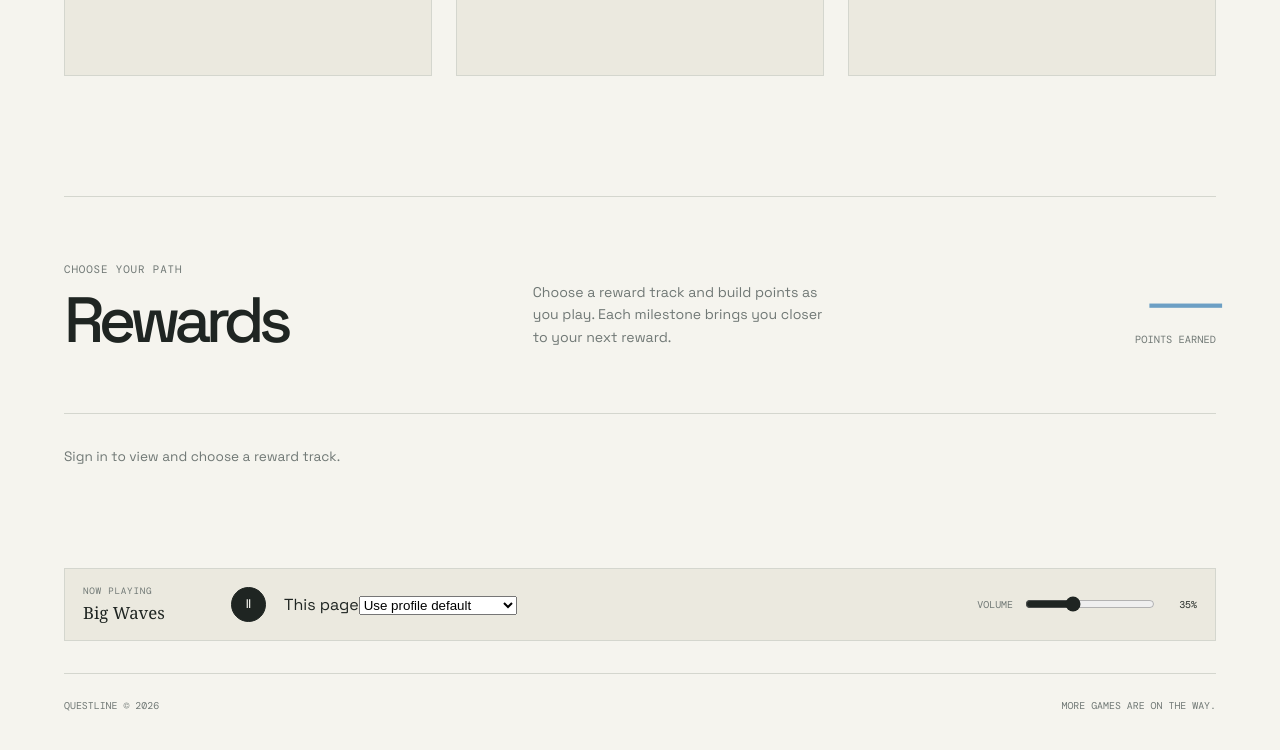
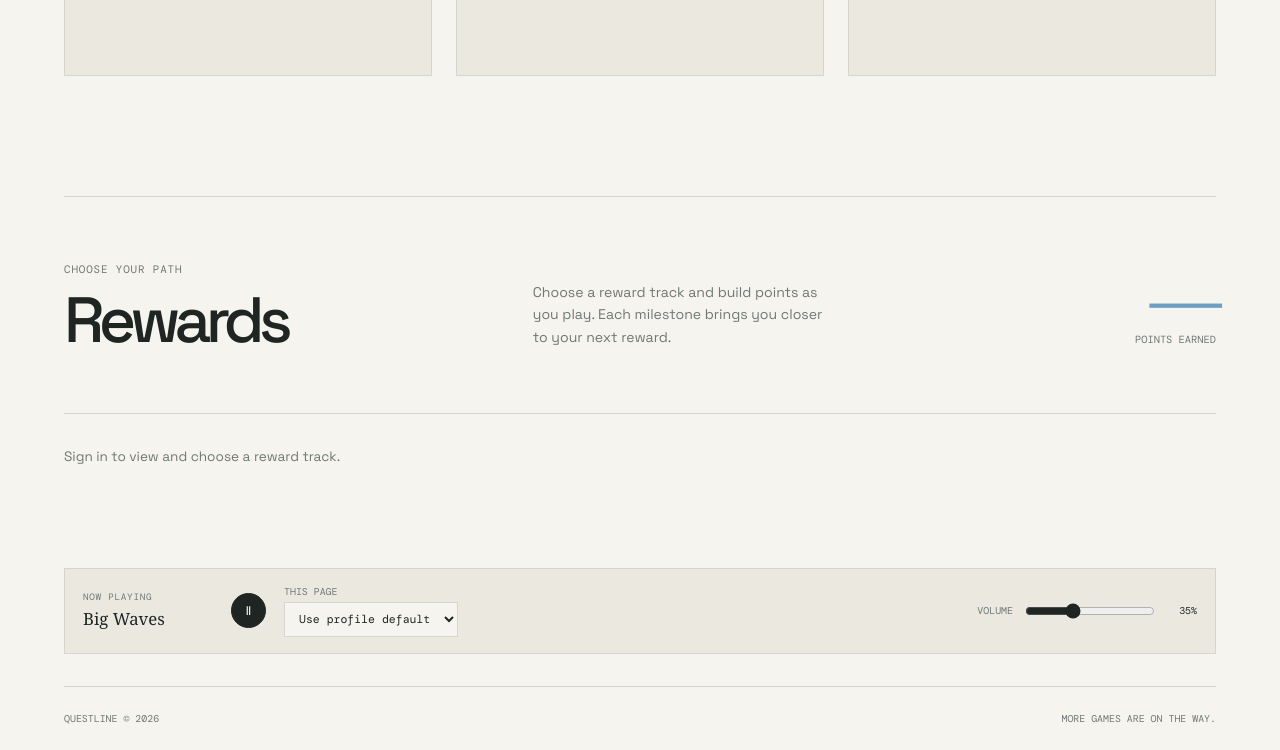
Before and after one commit to jmac03/QuestLine, a plain HTML site: page index.html in a window 1280 px wide. Shown: the part 656-1406 px from the top of the page. Drawn offline with nearby package versions, Linux system fonts and the light colour scheme.

Commit message:
Basic Song Selection setup

```diff
--- a/site-ui.js
+++ b/site-ui.js
@@ -19,9 +19,9 @@ const musicPage = document.body.dataset.musicPage || 'library';
 const musicBuiltInDefault = document.body.dataset.musicDefault || 'big-waves';
 
 function readMusicPreferences(userId) {
-  if (!userId) return { defaultSongId: null, pages: {} };
+  const storageId = userId || 'guest';
   try {
-    const value = JSON.parse(localStorage.getItem(`${musicPreferencePrefix}${userId}`) || '{}');
+    const value = JSON.parse(localStorage.getItem(`${musicPreferencePrefix}${storageId}`) || '{}');
     return { defaultSongId: value.defaultSongId || null, pages: value.pages || {} };
   } catch {
     return { defaultSongId: null, pages: {} };
@@ -29,7 +29,8 @@ function readMusicPreferences(userId) {
 }
 
 function writeMusicPreferences(userId, preferences) {
-  if (userId) localStorage.setItem(`${musicPreferencePrefix}${userId}`, JSON.stringify(preferences));
+  const storageId = userId || 'guest';
+  localStorage.setItem(`${musicPreferencePrefix}${storageId}`, JSON.stringify(preferences));
 }
 
 function setupMusicPlayer() {
@@ -44,6 +45,8 @@ function setupMusicPlayer() {
   let currentUser = null;
   let availableSongs = [];
   let currentSong = null;
+  let musicReady = false;
+  let songLoadRequest = 0;
 
   if (Number.isFinite(savedVolume)) volume.value = String(Math.min(1, Math.max(0, savedVolume)));
 
@@ -70,6 +73,7 @@ function setupMusicPlayer() {
   function playCurrentSong(song) {
     if (!song || currentSong?.id === song.id) return;
     const wasPlaying = !audio.paused;
+    isPlaying = false;
     audio.src = song.audio_url;
     audio.load();
     currentSong = song;
@@ -86,11 +90,16 @@ function setupMusicPlayer() {
   }
 
   async function loadSongs(user) {
+    const request = ++songLoadRequest;
     currentUser = user;
-    availableSongs = await (window.questLineSongs?.listAvailable?.() || []);
+    const songs = await (window.questLineSongs?.listAvailable?.() || []);
+    if (request !== songLoadRequest) return;
+    availableSongs = songs;
     renderSongs();
     playCurrentSong(resolveSong(readMusicPreferences(user?.id)));
+    musicReady = true;
     window.dispatchEvent(new CustomEvent('questline:music-ready', { detail: { songs: availableSongs, user } }));
+    playMusic();
   }
 
   function updateVolume() {
@@ -101,7 +110,7 @@ function setupMusicPlayer() {
   }
 
   function playMusic() {
-    if (isPlaying) return;
+    if (!musicReady || isPlaying) return;
 
     audio.play().then(() => {
       isPlaying = true;
@@ -122,14 +131,15 @@ function setupMusicPlayer() {
   });
 
   songSelect.addEventListener('change', () => {
-    if (!currentUser) {
+    const preferences = readMusicPreferences(currentUser?.id);
+    const chosenSong = availableSongs.find((song) => song.id === songSelect.value);
+    if (!currentUser && chosenSong && !chosenSong.is_default) {
       songSelect.value = '';
       return;
     }
-    const preferences = readMusicPreferences(currentUser.id);
     if (songSelect.value) preferences.pages[musicPage] = songSelect.value;
     else delete preferences.pages[musicPage];
-    writeMusicPreferences(currentUser.id, preferences);
+    writeMusicPreferences(currentUser?.id, preferences);
     playCurrentSong(resolveSong(preferences));
   });
 
@@ -141,12 +151,19 @@ function setupMusicPlayer() {
 
   updateVolume();
   updateControls(false);
-  loadSongs(null).catch(() => {});
   if (window.questLineSupabase) {
-    window.questLineSupabase.auth.getSession().then(({ data }) => loadSongs(data.session?.user || null)).catch(() => {});
-    window.questLineSupabase.auth.onAuthStateChange((_event, session) => loadSongs(session?.user || null).catch(() => {}));
+    window.questLineSupabase.auth.onAuthStateChange((_event, session) => {
+      loadSongs(session?.user || null).catch((error) => console.error('Could not load background music.', error));
+    });
+    window.questLineSupabase.auth.getSession()
+      .then(({ data, error }) => {
+        if (error) throw error;
+        return loadSongs(data.session?.user || null);
+      })
+      .catch((error) => console.error('Could not load background music preferences.', error));
+  } else {
+    loadSongs(null).catch((error) => console.error('Could not load background music.', error));
   }
-  playMusic();
 
   window.questLineMusic = {
     getAvailableSongs: () => [...availableSongs],
--- a/song-rewards.js
+++ b/song-rewards.js
@@ -18,7 +18,6 @@ const localSongCatalog = Object.freeze([
     artist: null,
     audio_url: 'assets/Fire_Behind_the_Weave.wav',
     duration_seconds: null,
-    is_default: true,
   }),
   Object.freeze({
     id: 'number-roller',
--- a/style.css
+++ b/style.css
@@ -111,6 +111,8 @@ h1, h2 { margin-bottom: 0; font-size: clamp(3rem, 7vw, 6.5rem); font-weight: 500
 .music-player-info { display: grid; gap: 4px; min-width: 130px; }
 .music-player .eyebrow { margin: 0; font-size: .58rem; }
 .music-title { font-family: var(--serif); font-size: 1.05rem; }
+.music-song-control { display: grid; gap: 4px; color: var(--muted); font-family: 'DM Mono', monospace; font-size: .62rem; text-transform: uppercase; }
+.music-song-select, .account-music-setting select { min-width: 170px; padding: 8px 10px; border: 1px solid var(--line); border-radius: 0; background: var(--paper); color: var(--ink); font: inherit; font-size: .72rem; }
 .music-toggle { display: grid; place-items: center; width: 35px; height: 35px; padding: 0; border: 1px solid var(--ink); border-radius: 50%; background: var(--ink); color: var(--paper); font-size: .75rem; }
 .music-toggle:hover { background: var(--blue); color: var(--ink); }
 .volume-control { display: flex; align-items: center; gap: 10px; margin-left: auto; color: var(--muted); font-family: 'DM Mono', monospace; font-size: .62rem; text-transform: uppercase; }
@@ -136,6 +138,9 @@ h1, h2 { margin-bottom: 0; font-size: clamp(3rem, 7vw, 6.5rem); font-weight: 500
 .auth-message { min-height: 1.2em; margin: 14px 0 0; color: var(--muted); font-size: .8rem; line-height: 1.5; }
 .auth-message.is-error { color: #a42d24; }
 .account-email { margin: 10px 0 18px; overflow-wrap: anywhere; font-size: 1rem; }
+.account-music-setting { display: grid; gap: 8px; margin: 20px 0; padding: 15px; border: 1px solid var(--line); background: var(--cream); }
+.account-music-setting label { color: var(--muted); font-family: 'DM Mono', monospace; font-size: .68rem; text-transform: uppercase; }
+.account-music-setting small { color: var(--muted); font-size: .72rem; line-height: 1.4; }
 .account-label { margin: 0; }
 .sign-out-button { margin-top: 0; }
 [hidden] { display: none !important; }
```
Also changed, not shown: typing.html (+14 -1 lines), README.md, 1 other file.
